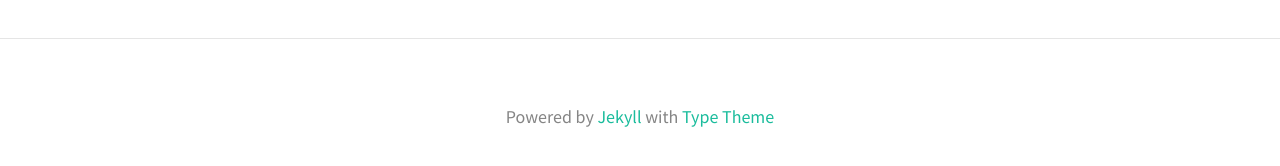
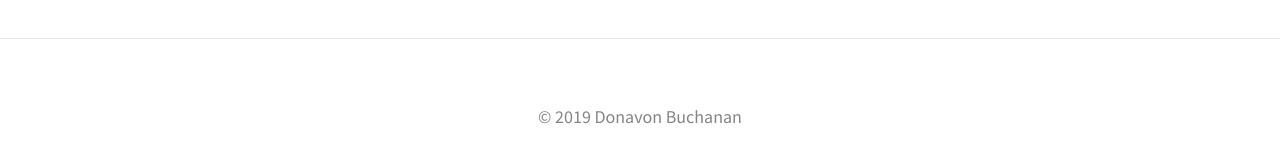
Before and after one commit to donavon-buchanan/donavon-buchanan.github.io, a Jekyll site: the page built from privacy-policy.md, in a window 1280 px wide and 900 px high, scrolled down 4280 px. Shown: the part 706-872 px from the top of the window. Built offline with Jekyll 4.4.1, drawn with Linux system fonts in a browser that asks for light colours.

Commit message:
updated index footer

```diff
--- a/_config.yml
+++ b/_config.yml
@@ -15,7 +15,7 @@ theme_settings:
   header_text: >
   header_text_feature_image:
   footer_text: >
-   Powered by <a href="https://jekyllrb.com/">Jekyll</a> with <a href="https://github.com/rohanchandra/type-theme">Type Theme</a>
+   © 2019 Donavon Buchanan
 
   # Icons
   rss: false
@@ -39,6 +39,7 @@ theme_settings:
   # twitter: "twitter"
   #wordpress:
   #youtube:
+  #mastodon: "@donavon@mastodon.technology"
 
   # Scripts
   #google_analytics: # Tracking ID, e.g. "UA-000000-01"
--- a/index.html
+++ b/index.html
@@ -56,6 +56,8 @@
 					About
 				</a>
 			</li>
+
+
 
 
 
@@ -154,7 +156,7 @@
 
 
 <footer class="site-footer">
-	<p class="text">Powered by <a href="https://jekyllrb.com/">Jekyll</a> with <a href="https://github.com/rohanchandra/type-theme">Type Theme</a>
+	<p class="text">© 2019 Donavon Buchanan
 </p>
 </footer>
 
```
